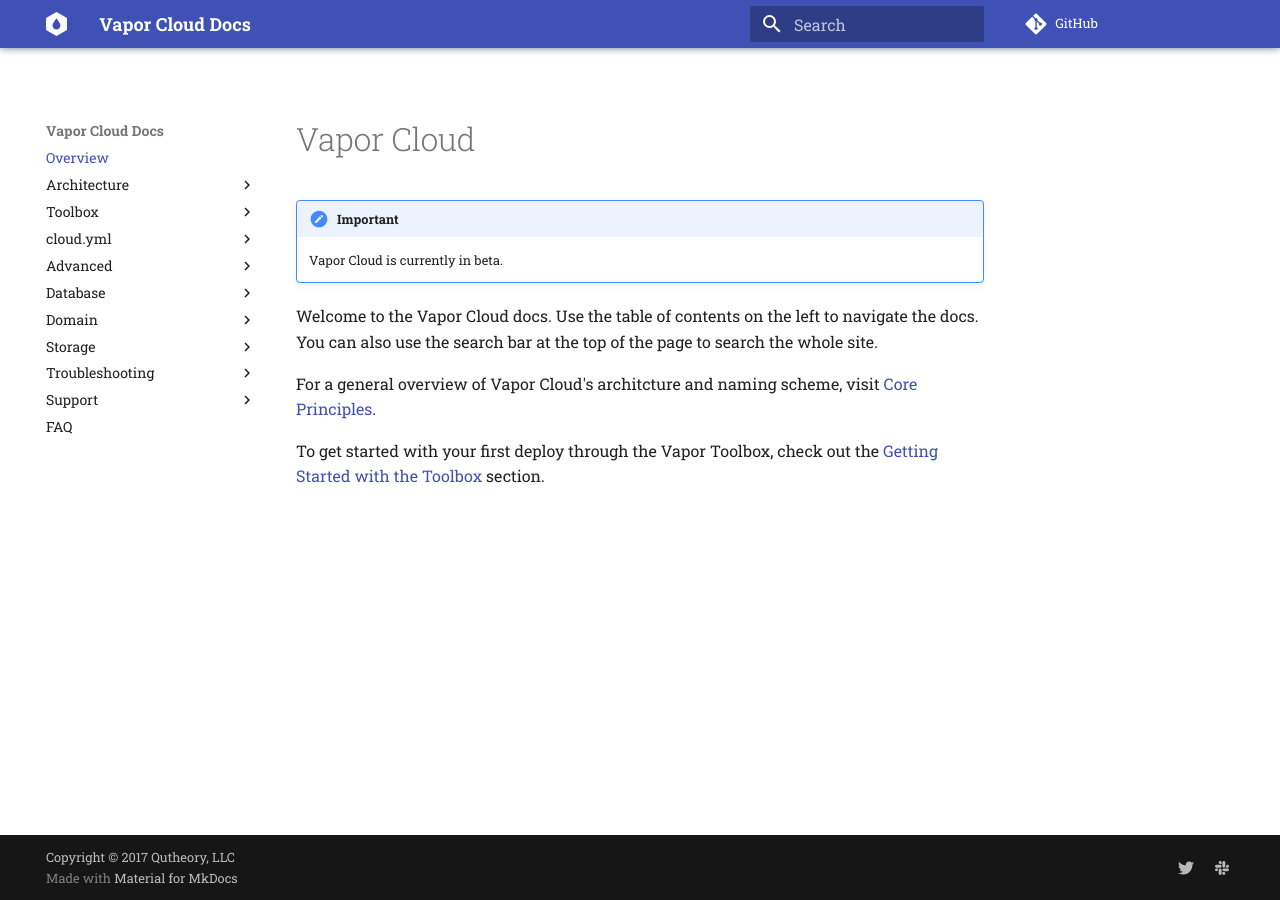
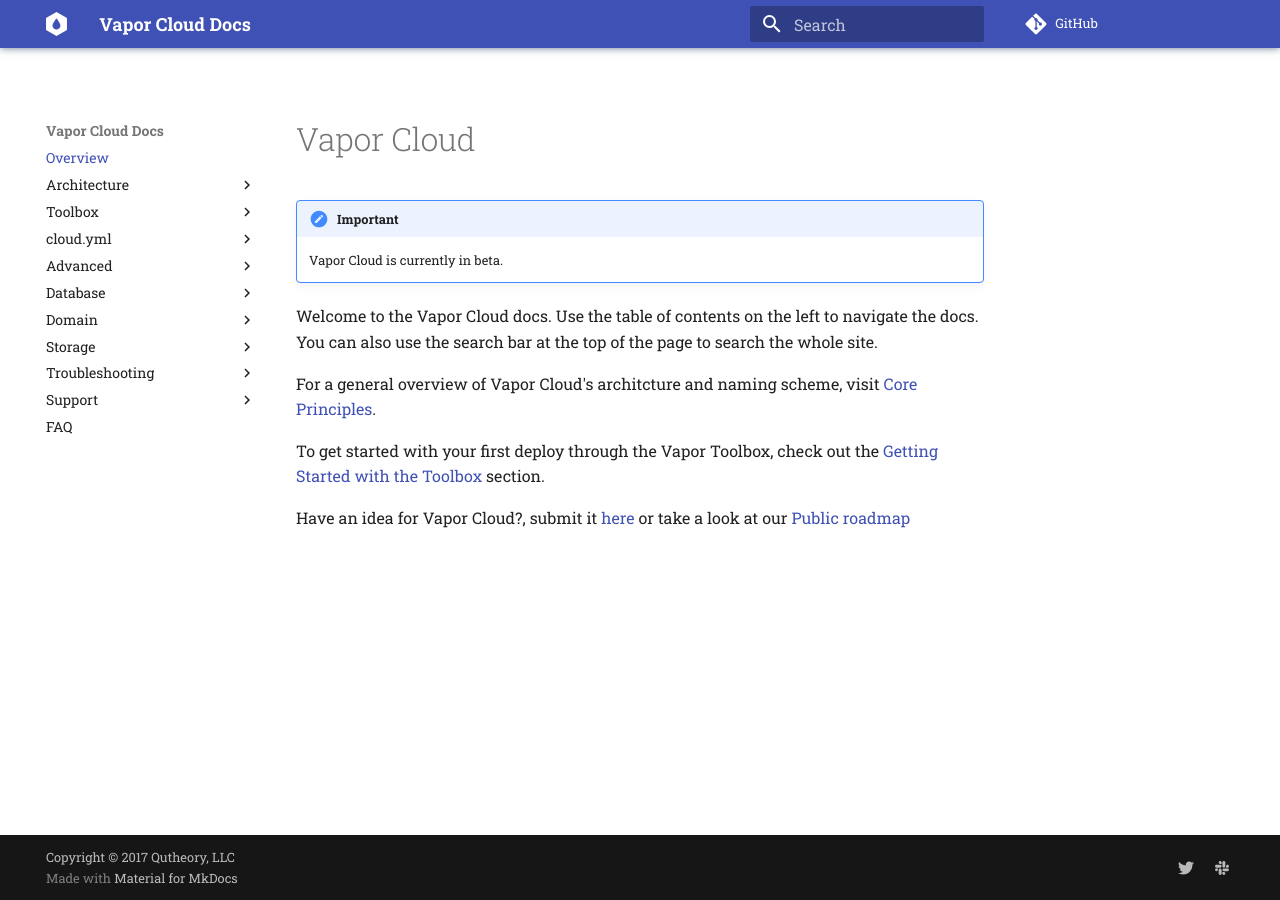
Before and after one commit to qutheory/cloud-documentation, an MkDocs documentation site: the page built from docs/index.md, in a window 1280 px wide. Built offline with MkDocs 1.6.1 and Material for MkDocs 9.7.7, drawn with Linux system fonts in a browser that asks for light colours; comment, search, counter and statistics services are not loaded; old or Windows-style settings are respelled for this version of MkDocs.

Commit message:
Adding ideas and roadmap to first page

```diff
--- a/docs/index.md
+++ b/docs/index.md
@@ -8,3 +8,5 @@
 For a general overview of Vapor Cloud's architcture and naming scheme, visit [Core Principles](architecture/core-principles.md).
 
 To get started with your first deploy through the Vapor Toolbox, check out the [Getting Started with the Toolbox](toolbox/getting-started.md) section.
+
+Have an idea for Vapor Cloud?, submit it [here](https://ideas.vapor.cloud) or take a look at our [Public roadmap](https://trello.com/b/YZEX66FS/vapor-cloud-public-roadmap)
```
